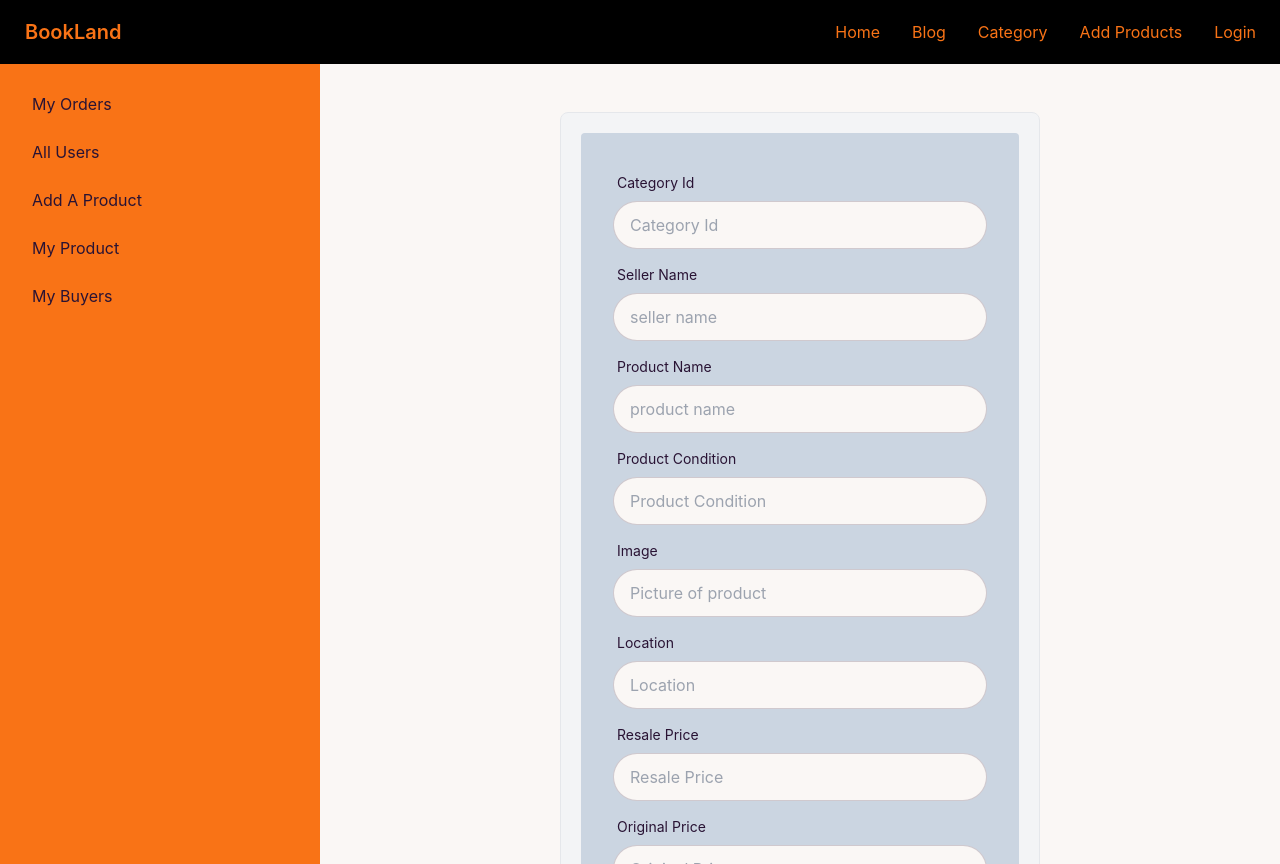
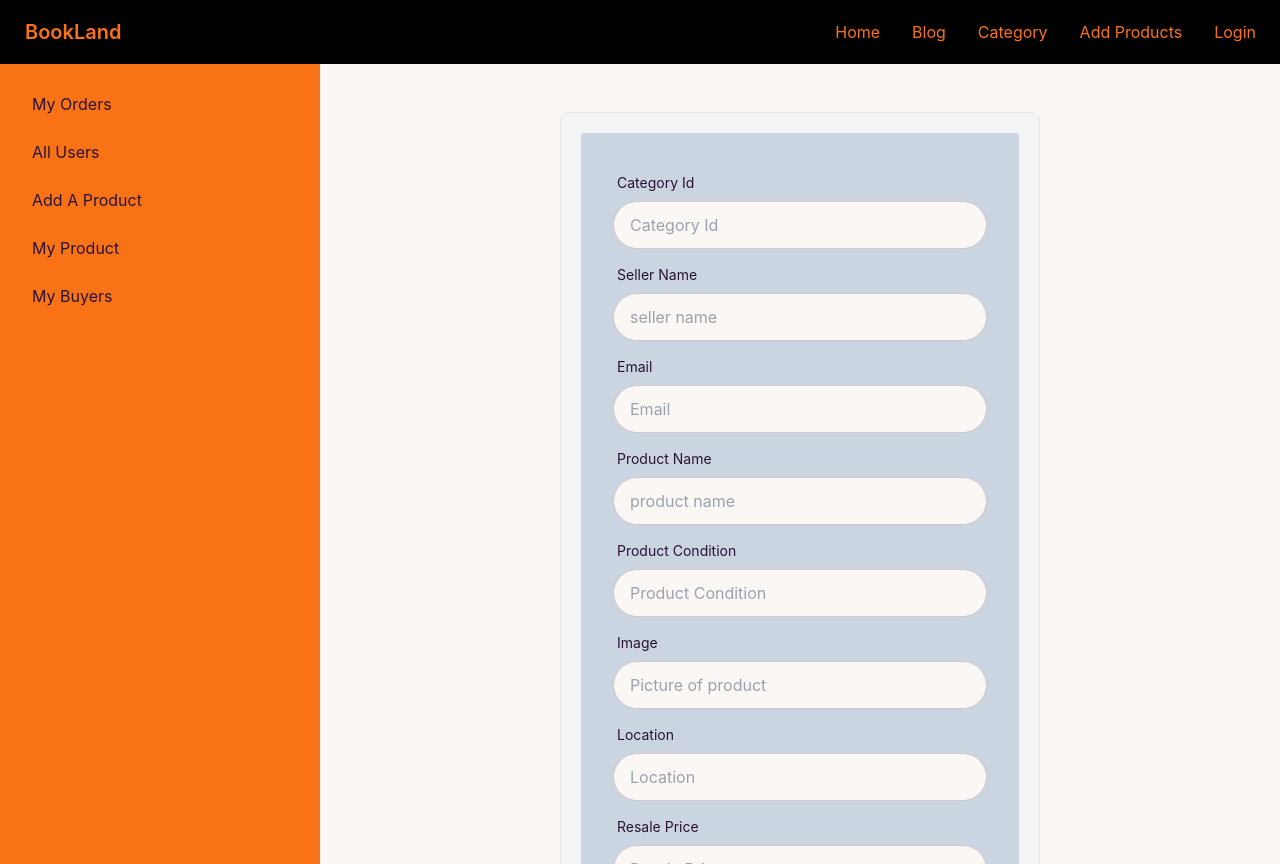
Before and after one commit to uziriahimu/resale-product-client, a React (Create React App) app: page /dashboard/mybuyers in a window 1280 px wide. Built offline with nearby package versions, Linux system fonts and the light colour scheme; no server answers.

Commit message:
seller products

```diff
--- a/src/pages/DashBoard/AddProduct/AddProduct.js
+++ b/src/pages/DashBoard/AddProduct/AddProduct.js
@@ -1,12 +1,18 @@
-import React from 'react';
+import React, { useContext } from 'react';
 import toast from 'react-hot-toast';
+import { useNavigate } from 'react-router-dom';
+import { AuthContext } from '../../../context/AuthProvider';
 
 const AddProduct = () => {
+    const { user } = useContext(AuthContext)
+    const navigate = useNavigate()
+
     const handleSubmit = event => {
         event.preventDefault()
         const form = event.target
         const categoryId = form.categoryId.value
         const Sname = form.sname.value
+        const email = form.email.value
         const pname = form.pname.value
         const condition = form.condition.value
         const pic = form.pic.value
@@ -19,6 +25,7 @@ const AddProduct = () => {
         const product = {
             category_id: categoryId,
             Seller: Sname,
+            email: email,
             Product: pname,
             condition: condition,
             location,
@@ -28,7 +35,7 @@ const AddProduct = () => {
             time,
             pic
         }
-        fetch('http://localhost:5000/myproduct', {
+        fetch('http://localhost:5000/product', {
             method: 'POST',
             headers: {
                 'content-type': 'application/json',
@@ -39,8 +46,10 @@ const AddProduct = () => {
             .then(data => {
                 console.log(data)
                 if (data.acknowledged) {
-                    toast.info('Product placed successfully')
+                    toast.success("product placed successfully")
                     form.reset();
+                    navigate('/dashboard/myproduct')
+
 
                 }
             })
@@ -60,7 +69,13 @@ const AddProduct = () => {
                     <label className="label">
                         <span className="label-text">Seller Name</span>
                     </label>
-                    <input type="text" name='sname' placeholder="seller name" className="input input-bordered" />
+                    <input type="text" defaultValue={user?.displayName} name='sname' placeholder="seller name" className="input input-bordered" />
+                </div>
+                <div className="form-control">
+                    <label className="label">
+                        <span className="label-text">Email</span>
+                    </label>
+                    <input type="email" defaultValue={user?.email} name='email' placeholder="Email" className="input input-bordered" />
                 </div>
                 <div className="form-control">
                     <label className="label">
--- a/src/pages/DashBoard/MyProducts/MyProducts.js
+++ b/src/pages/DashBoard/MyProducts/MyProducts.js
@@ -1,5 +1,5 @@
 import { useQuery } from '@tanstack/react-query';
-import React, { useContext, useState } from 'react';
+import React, { useContext, useEffect, useState } from 'react';
 import toast from 'react-hot-toast';
 import { AuthContext } from '../../../context/AuthProvider';
 
@@ -10,11 +10,20 @@ const MyProducts = () => {
     const { data: products = [], refetch } = useQuery({
         queryKey: ['products'],
         queryFn: async () => {
-            const res = await fetch('http://localhost:5000/product')
+            const res = await fetch(`http://localhost:5000/myproduct?email=${user?.email}`)
             const data = await res.json()
             return data
         }
     })
+    // useEffect(() => {
+    //     fetch(`http://localhost:5000/myproduct?email=${user?.email}`)
+
+    //         .then(res => res.json())
+    //         .then(data => {
+    //             setUpdates(data);
+    //         })
+    // }, [user?.email, logOut])
+
 
     const handleDelete = id => {
         const proceed = window.confirm('Are you sure, you want to Delete');
@@ -67,7 +76,7 @@ const MyProducts = () => {
 
     return (
         <div>
-            <h2 className="text-3xl">All Users</h2>
+            <h2 className="text-3xl">My Products</h2>
             <div className="overflow-x-auto">
                 <table className="table w-full">
                     <thead>
```
